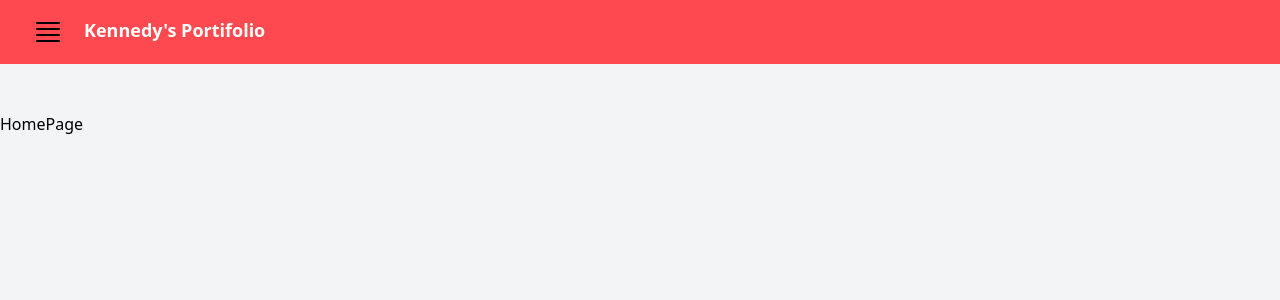
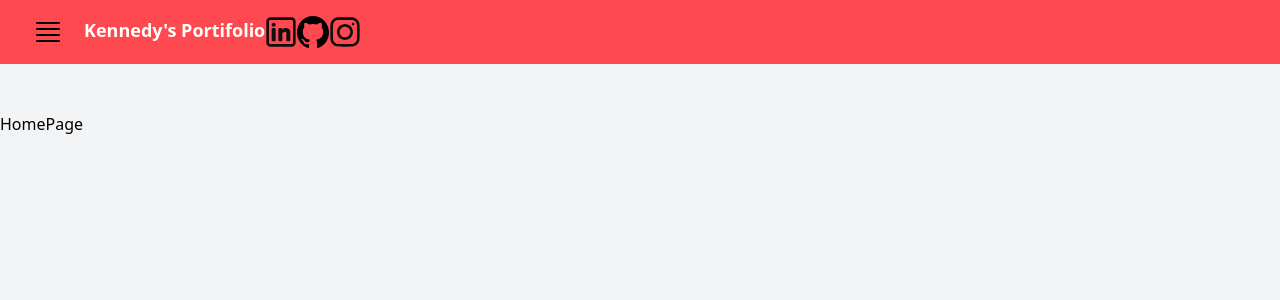
Before and after one commit to Kennedy-Miyake/mini-portifolio, a Vue app in the folder mini-portifolio/: page / in a window 1280 px wide. Shown: the top 300 px of the page. Built offline with nearby package versions, Linux system fonts and the light colour scheme.

Commit message:
mod: added svgs to navbar
sgvs github, instagram e linkedIn

```diff
--- a/mini-portifolio/src/components/NavbarComponent.vue
+++ b/mini-portifolio/src/components/NavbarComponent.vue
@@ -4,5 +4,8 @@
         <path stroke-linecap="round" stroke-linejoin="round" d="M3.75 5.25h16.5m-16.5 4.5h16.5m-16.5 4.5h16.5m-16.5 4.5h16.5" />
       </svg>
       <h1 class="font-bold text-lg text-[#fffffc] justify-center items-center ml-5">Kennedy's Portifolio</h1>
+      <img src="../assets/icons/linkedin-svgrepo-com.svg" alt="linkedin" class="size-8" />
+      <img src="../assets/icons/github-142-svgrepo-com.svg" alt="github" class="size-8" />
+      <img src="../assets/icons/instagram-svgrepo-com.svg" alt="instagram" class="size-8" />
     </nav>
 </template>
```
